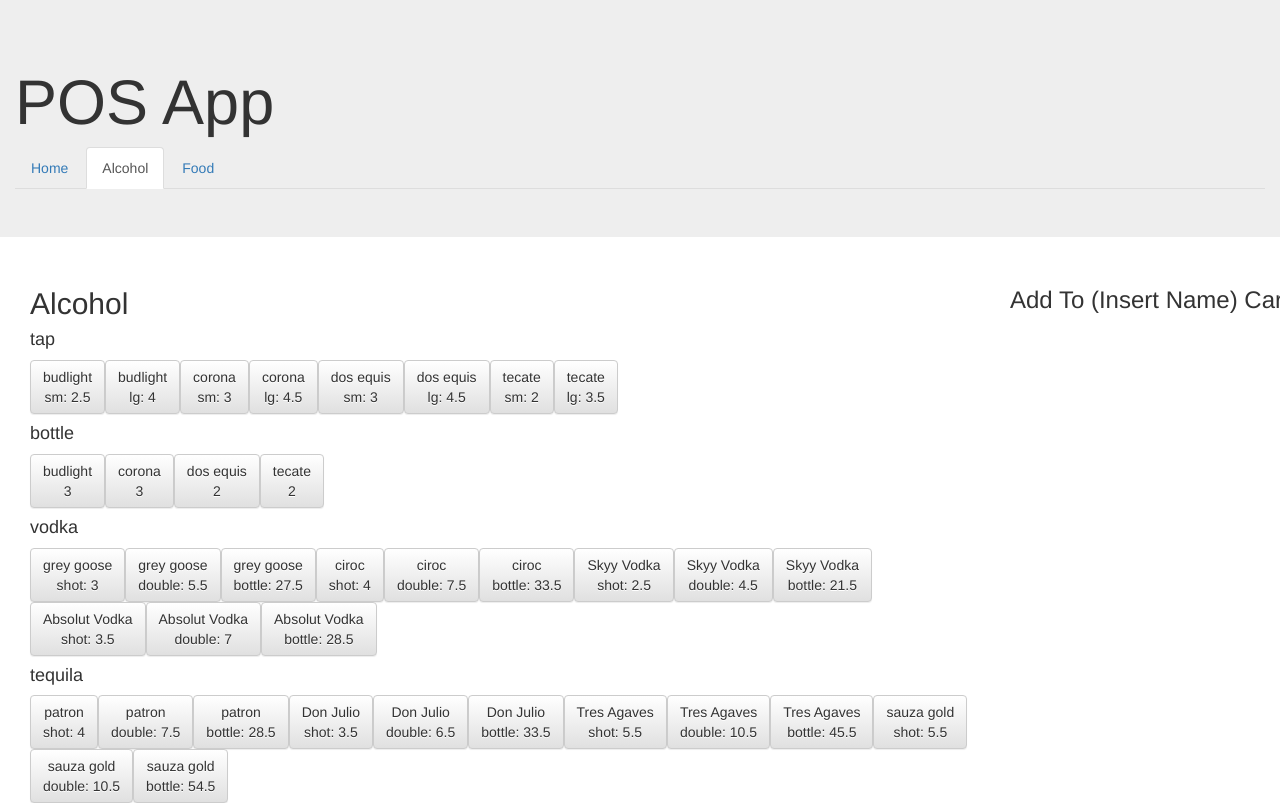
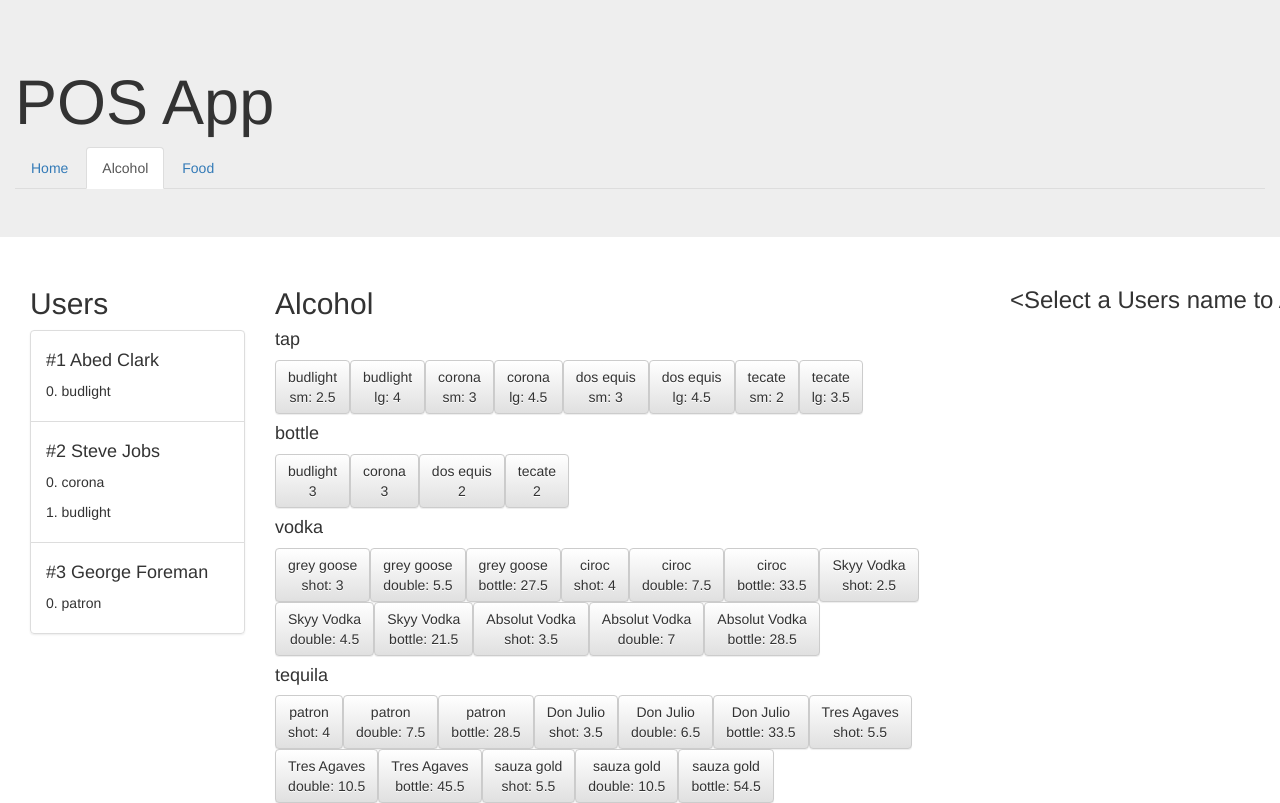
Before and after one commit to blaynem/pos-app, a React (Create React App) app: page / in a window 1280 px wide. Shown: the top 803 px of the page. Built offline with nearby package versions, Linux system fonts and the light colour scheme.

Commit message:
added user_selection, it's working.. but its not working right

```diff
--- a/src/actions/index.js
+++ b/src/actions/index.js
@@ -5,6 +5,8 @@
 // removes certain item from the "add to cart" cart.
 // I should really rename this.
 export const REMOVE_FROM_ADDCART = "REMOVE_FROM_ADDCART"
+// this will chose the user who's cart you'll be adding to.
+export const CHOOSE_USER_CART = "CHOOSE_USER_CART";
 
 export function addToAddCart(brand, price, size) {
 	return {
@@ -21,3 +23,10 @@
 		index
 	};
 }
+
+export function chooseUserCart(user) {
+	return {
+		type: CHOOSE_USER_CART,
+		user
+	};
+}
--- a/src/components/cart.js
+++ b/src/components/cart.js
@@ -8,8 +8,28 @@
 		this.props.removeFromAddCart(index);
 	}
 
+	RenderUsersName(){
+		if (this.props.user == null){
+			return "<Select a Users name to Add to Cart>"
+		} else {
+			return `Add To ${this.props.user}'s Cart`
+		}
+	}
+	// this renders the 'addToAddCart' cart.. need to rename this stuff.
+	// for some reason I could no longer get just the 'this.props.cart', so i needed to do the Object.values.
 	RenderAddCart() {
-		return this.props.cart.map((items, i) => {
+		// console.log("this.props.cart", this.props.cart)
+		// console.log("this.props.cart[0]", this.props.cart[0])
+		// console.log("this.props.cart[1]", this.props.cart[1])
+		// console.log("this.props.cart[2]", this.props.cart[2])
+		// console.log("object.values", Object.values(this.props.cart))
+		return Object.values(this.props.cart).map((items, i) => {
+			// if you dont check that items != null, it will break
+			if (items != null){
+				// if you don't check that items.whatever == null, it will throw up an empty list item
+				if (items.brand == null){
+					return null
+				}
 				return (
 					<li key={items + i} className="list-group-item">
 						<div className="row">
@@ -28,6 +48,7 @@
 						</div>
 					</li>
 				)
+			}
 		})
 	}
 
@@ -35,7 +56,7 @@
 		return (
 			<div>
 				<div>
-					<h3>Add To (Insert Name) Cart</h3>
+					<h3>{this.RenderUsersName()}</h3>
 				</div>
 				<div>
 					<ul className="list-group">
@@ -49,7 +70,8 @@
 
 function mapStateToProps(state) {
 	// return bindActionCreators({ addToAddCart }, dispatch)
-	return { cart: state.cart }
+	// im really not sure why I need to do state.cart.user_chosen, I shouldn't need to get the user from cart.
+	return { cart: state.cart, user: state.cart.user_chosen }
 }
 
 export default connect(mapStateToProps, { removeFromAddCart })(Cart);
--- a/src/components/menu.js
+++ b/src/components/menu.js
@@ -4,6 +4,7 @@
 import { addToAddCart } from '../actions';
 
 import Cart from './cart';
+import UserSelect from './user_select';
 import Items from '../data/items';
 import './menu.css';
 
@@ -52,7 +53,10 @@
 
 		return (
 			<div className="container">
-				<div className="col-sm-8 tab-content">
+				<div className="col-sm-2">
+					<UserSelect />
+				</div>
+				<div className="col-sm-6 tab-content">
 					<div id="home" className="tab-pane fade">
 						<h2>Home</h2>
 					</div>
--- /dev/null
+++ b/src/components/user_select.js
@@ -0,0 +1,42 @@
+import React, { Component } from 'react';
+import { connect } from 'react-redux';
+import { bindActionCreators } from 'redux';
+import { chooseUserCart } from '../actions';
+
+import Users from '../data/users';
+
+class UserSelect extends Component {
+	handleClicker(name){
+		this.props.chooseUserCart(name);
+	}
+
+	renderUsers(){
+		return Users.map((users, i) => {
+			return (
+				<li key={users + i} className="list-group-item" onClick={() => this.handleClicker(users.first_name)}>
+					<h4>#{users.id} {users.first_name} {users.last_name}</h4>
+					{users.cart.map((item, i) => {return <p key={item + i}>{i}. {item.brand}</p>})}
+				</li>
+			)
+		});
+	}
+
+	render() {
+		return (
+			<div>
+				<h2>Users</h2>
+				<ul className="list-group">
+					{this.renderUsers()}
+				</ul>
+			</div>
+		)
+	}
+}
+
+function mapDispatchToProps(dispatch) {
+	return bindActionCreators({ chooseUserCart }, dispatch)
+}
+	// return { cart: state.cart.all }
+
+// export default connect(mapStateToProps, { addToAddCart })(Menu);
+export default connect(null, mapDispatchToProps)(UserSelect);
--- a/src/data/users.js
+++ b/src/data/users.js
@@ -1,19 +1,38 @@
-const users = {
-	Abed: [
+const users = [
+	{
+		id: 1,
+		first_name: "Abed",
+		last_name: "Clark",
+		cart: [
 			{
 				brand: "budlight",
 				price: 2.5,
 				size: "sm"
 			}
-	],
-	Steve: [
+		]
+	},
 	{
-			brand: "dos equis",
-			price: 2,
+		id: 2,
+		first_name: "Steve",
+		last_name: "Jobs",
+		cart: [
+			{
+				brand: "corona",
+				price: 3,
 				size: "bottle"
+			},
+			{
+				brand: "budlight",
+				price: 2.5,
+				size: "sm"
 			}
-	],
-	George: [
+		]
+	},
+	{
+		id: 3,
+		first_name: "George",
+		last_name: "Foreman",
+		cart: [
 			{
 				brand: "patron",
 				price: 28.5,
@@ -21,5 +40,6 @@
 			}
 		]
 	}
+]
 
 export default users;
--- a/src/reducers/reducer_cart.js
+++ b/src/reducers/reducer_cart.js
@@ -1,6 +1,6 @@
-import { PUSH_TO_ADDCART, REMOVE_FROM_ADDCART } from '../actions';
+import { PUSH_TO_ADDCART, REMOVE_FROM_ADDCART, CHOOSE_USER_CART } from '../actions';
 
-const INITIAL_STATE = []
+const INITIAL_STATE = { cart: [], user_chosen: null}
 
 export default function(state = INITIAL_STATE, action) {
 	switch(action.type) {
@@ -9,9 +9,12 @@
 				brand: action.brand,
 				price: action.price,
 				size: action.size
-			}];
+			}
+		];
 		case REMOVE_FROM_ADDCART:
 			return state.filter((item, index) => index !== action.index);
+		case CHOOSE_USER_CART:
+			return { ...state, user_chosen: action.user}
 		default:
 			return state;
 	}
```
Also changed, not shown: 1 other file (tests, documents, lock files or other folders). Lines whose indentation alone changed are shown as unchanged.
